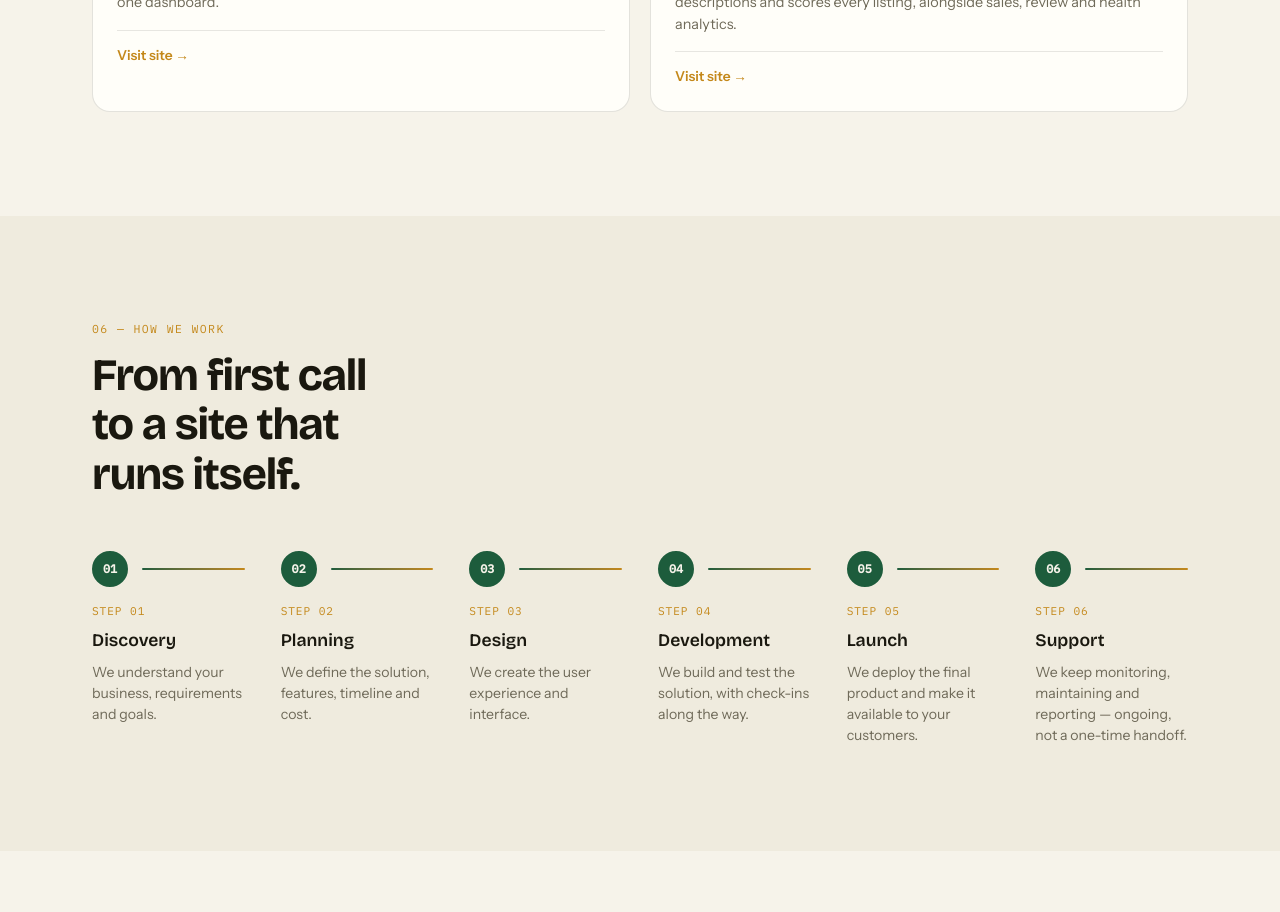
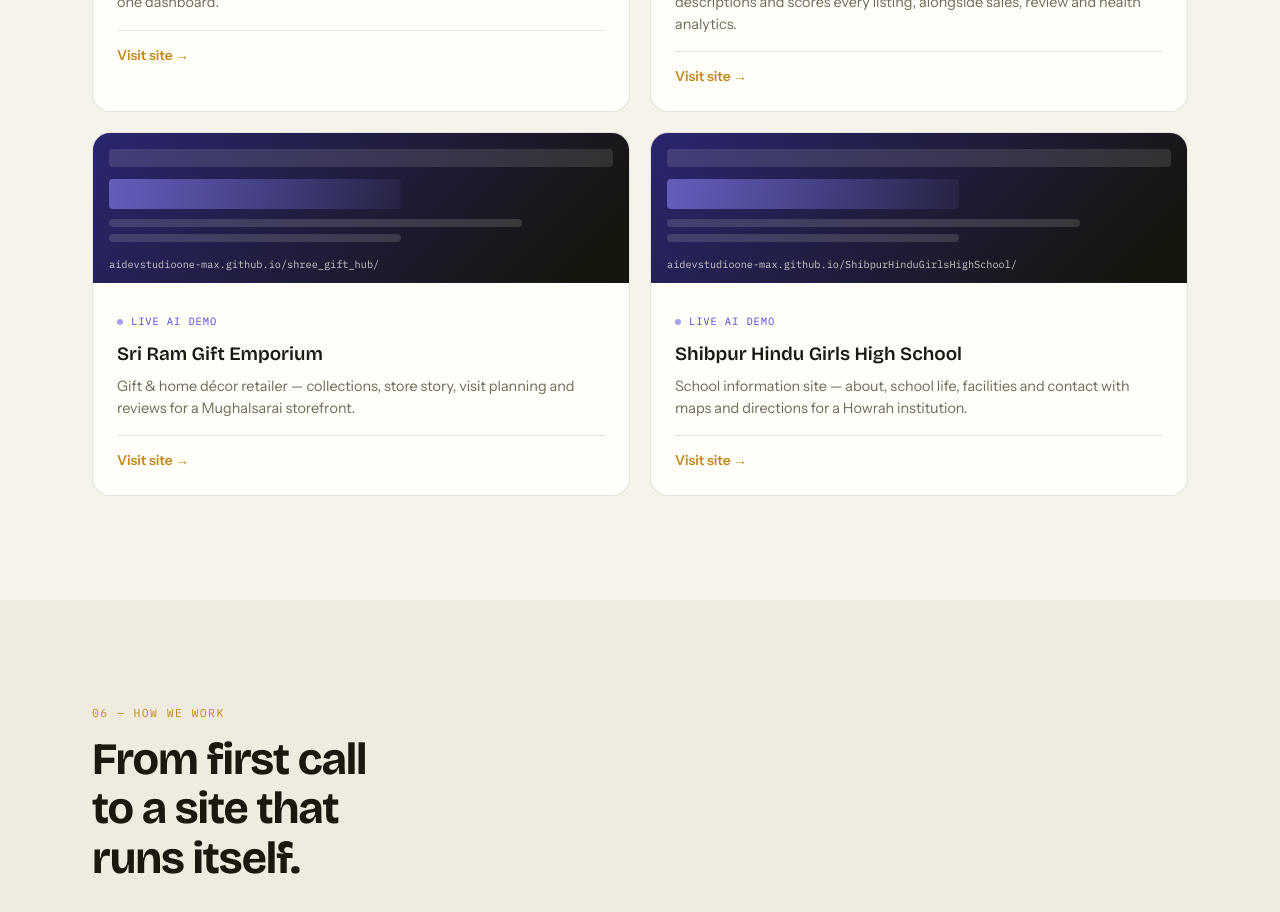
Before and after one commit to aidevstudioone-max/Fernbridge_Digital, a React (Vite) app: page / in a window 1280 px wide. Shown: the part 6940-7852 px from the top of the page. Built offline with nearby package versions, Linux system fonts and the light colour scheme.

Commit message:
content: add two more sites to the products grid
Sri Ram Gift Emporium and Shibpur Hindu Girls High School.

Co-Authored-By: Claude Opus 5 (1M context) <noreply@anthropic.com>
Claude-Session: https://claude.ai/code/session_01Bmj5asG6sFBDhoEF87hpXE

```diff
--- a/src/components/Work.jsx
+++ b/src/components/Work.jsx
@@ -13,6 +13,8 @@ const PRODUCTS = [
   { name: 'Staffly', url: 'https://aidevstudioone-max.github.io/Staffly/', host: 'aidevstudioone-max.github.io/Staffly/', desc: 'Employee management — directory, attendance, and leave requests in one dashboard.' },
   { name: 'Orderly', url: 'https://aidevstudioone-max.github.io/Orderly/', host: 'aidevstudioone-max.github.io/Orderly/', desc: 'Restaurant point of sale — billing, tables, reservations, and daily reports in one dashboard.' },
   { name: 'Fernbridge Commerce AI', url: 'https://aidevstudioone-max.github.io/commerce-ai/', host: 'aidevstudioone-max.github.io/commerce-ai/', desc: 'AI-powered product listing tool — generates optimized titles & descriptions and scores every listing, alongside sales, review and health analytics.' },
+  { name: 'Sri Ram Gift Emporium', url: 'https://aidevstudioone-max.github.io/shree_gift_hub/', host: 'aidevstudioone-max.github.io/shree_gift_hub/', desc: 'Gift & home décor retailer — collections, store story, visit planning and reviews for a Mughalsarai storefront.' },
+  { name: 'Shibpur Hindu Girls High School', url: 'https://aidevstudioone-max.github.io/ShibpurHinduGirlsHighSchool/', host: 'aidevstudioone-max.github.io/ShibpurHinduGirlsHighSchool/', desc: 'School information site — about, school life, facilities and contact with maps and directions for a Howrah institution.' },
 ]
 
 function Card({ item, indigo }) {
```
